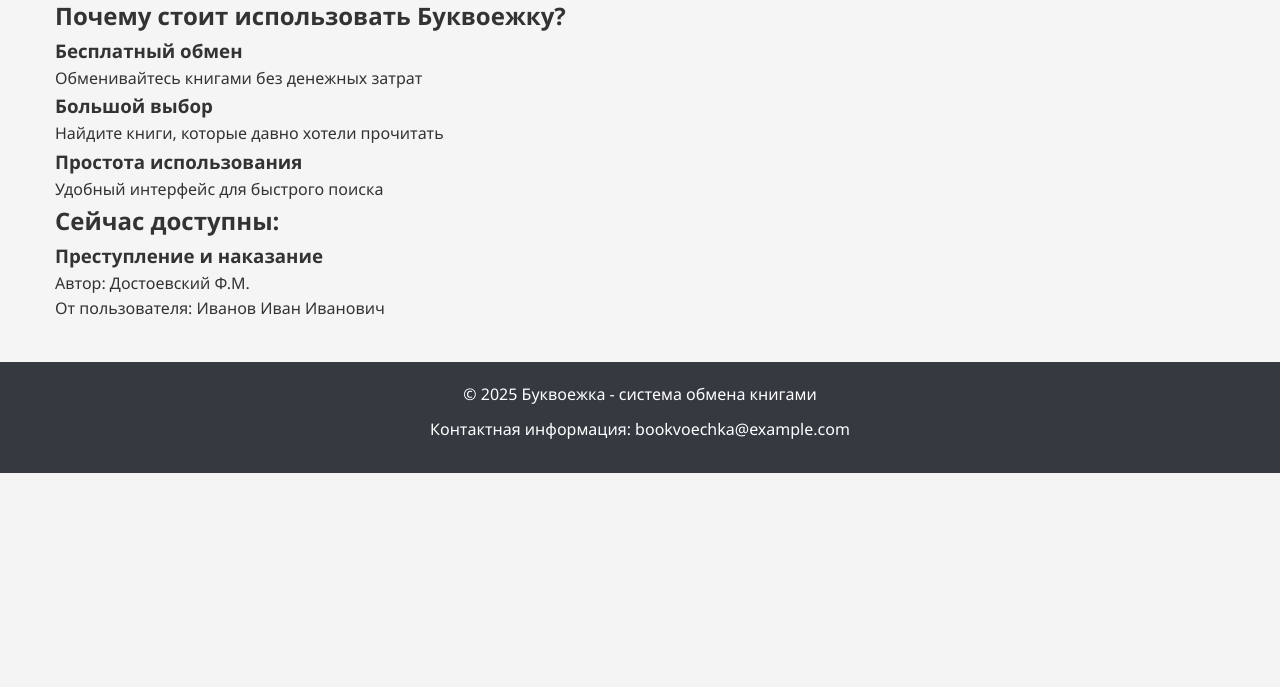
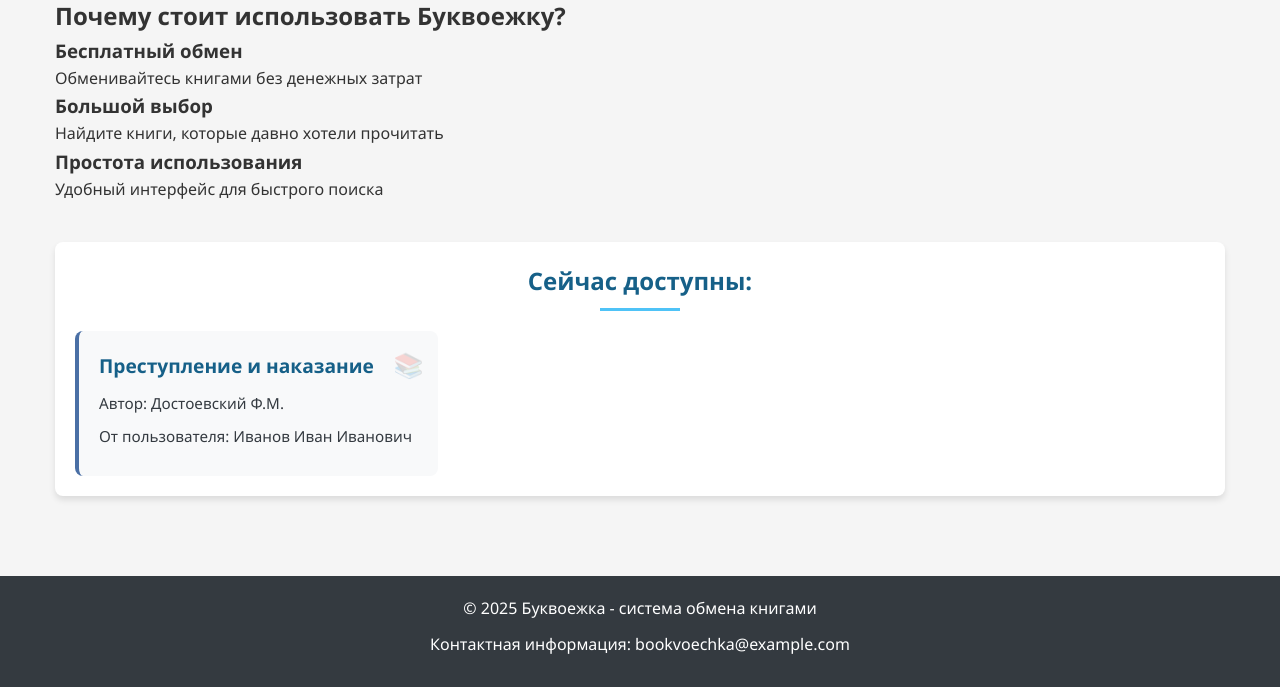
Before and after one commit to reactapt/baza, a PHP site: page / in a window 1280 px wide. Shown: the part 341-1028 px from the top of the page. Before the commit the page ends 814 px from the top, so only its background shows below. Run offline with PHP 8.4, Linux system fonts and the light colour scheme; data comes from the database, SQL or seed files in the repository.

Commit message:
телочкунаверандеоуессссс

```diff
--- a/bazaivanov/assets/css/style.css
+++ b/bazaivanov/assets/css/style.css
@@ -420,3 +420,105 @@ footer p {
 .card {
     animation: fadeIn 0.5s ease-out;
 }
+
+/* Random Books Section */
+.random-books {
+    margin: 40px 0;
+    padding: 20px;
+    background-color: white;
+    border-radius: var(--border-radius);
+    box-shadow: var(--box-shadow);
+}
+
+.random-books h2 {
+    color: var(--secondary-color);
+    margin-bottom: 20px;
+    text-align: center;
+    font-size: 1.5rem;
+    position: relative;
+    padding-bottom: 10px;
+}
+
+.random-books h2::after {
+    content: '';
+    position: absolute;
+    bottom: 0;
+    left: 50%;
+    transform: translateX(-50%);
+    width: 80px;
+    height: 3px;
+    background-color: var(--accent-color);
+}
+
+.book-list {
+    display: grid;
+    grid-template-columns: repeat(auto-fill, minmax(300px, 1fr));
+    gap: 20px;
+    margin-top: 20px;
+}
+
+.book-card {
+    background-color: #f8f9fa;
+    padding: 20px;
+    border-radius: var(--border-radius);
+    border-left: 4px solid var(--primary-color);
+    transition: var(--transition);
+    position: relative;
+    overflow: hidden;
+}
+
+.book-card:hover {
+    transform: translateY(-5px);
+    box-shadow: 0 10px 20px rgba(0, 0, 0, 0.1);
+}
+
+.book-card h3 {
+    color: var(--secondary-color);
+    margin-bottom: 10px;
+    font-size: 1.2rem;
+}
+
+.book-card p {
+    margin-bottom: 8px;
+    color: var(--dark-color);
+    font-size: 0.95rem;
+}
+
+.book-card::before {
+    content: '📚';
+    position: absolute;
+    right: 15px;
+    top: 15px;
+    font-size: 1.5rem;
+    opacity: 0.2;
+}
+
+/* Адаптивность для мобильных */
+@media (max-width: 768px) {
+    .book-list {
+        grid-template-columns: 1fr;
+    }
+
+    .random-books {
+        margin: 30px 0;
+        padding: 15px;
+    }
+
+    .random-books h2 {
+        font-size: 1.3rem;
+    }
+}
+
+@media (max-width: 480px) {
+    .book-card {
+        padding: 15px;
+    }
+
+    .book-card h3 {
+        font-size: 1.1rem;
+    }
+
+    .random-books h2 {
+        font-size: 1.2rem;
+    }
+}
--- a/bazaivanov/assets/js/script.js
+++ b/bazaivanov/assets/js/script.js
@@ -1,7 +1,23 @@
-document.getElementById('phone').addEventListener('input', function (e) {
-    let x = e.target.value.replace(/\D/g, '').match(/(\d{0,1})(\d{0,3})(\d{0,3})(\d{0,2})(\d{0,2})/);
-    e.target.value = !x[2] ? x[1] : x[1] + '(' + x[2] + ')' + (x[3] ? '-' + x[3] : '') + (x[4] ? '-' + x[4] : '') + (x[5] ? '-' + x[5] : '');
-});
+    $(document).ready(function() {
+        // Маска для телефона
+        $('#phone').mask('+7(000)000-00-00', {
+            placeholder: '+7(XXX)XXX-XX-XX',
+            clearIfNotMatch: true
+        });
+
+        // Валидация формы
+        $('form').on('submit', function(e) {
+            const phone = $('#phone').val();
+            const phonePattern = /^\+7\(\d{3}\)\d{3}-\d{2}-\d{2}$/;
+
+            if (!phonePattern.test(phone)) {
+                alert('Пожалуйста, введите телефон в формате +7(XXX)XXX-XX-XX');
+                e.preventDefault();
+                return false;
+            }
+            return true;
+        });
+    });
 
 document.addEventListener('DOMContentLoaded', function() {
     // Улучшение работы форм на мобильных устройствах
--- a/bazaivanov/includes/config.php
+++ b/bazaivanov/includes/config.php
@@ -3,7 +3,7 @@ session_start();
 
 $db_host = 'localhost';
 $db_user = 'root';
-$db_pass = '123';
+$db_pass = '';
 $db_name = 'bazaivanov';
 
 try {
--- a/bazaivanov/includes/header.php
+++ b/bazaivanov/includes/header.php
@@ -22,7 +22,7 @@ require_once 'config.php';
                         <li><a href="cards.php">Мои карточки</a></li>
                         <li><a href="create-card.php">Добавить книгу</a></li>
                         <?php if ($_SESSION['is_admin']): ?>
-                            <li><a href="admin/index.php">Панель администратора</a></li>
+                            <li><a href="admin.php">Панель администратора</a></li>
                         <?php endif; ?>
                         <li><a href="logout.php">Выйти (<?= htmlspecialchars($_SESSION['login']) ?>)</a></li>
                     <?php else: ?>
```
Also changed, not shown: bazaivanov/admin.php (renamed from bazaivanov/admin/index.php, +6 -6 lines), bazaivanov/register.php (+21 -10 lines).
